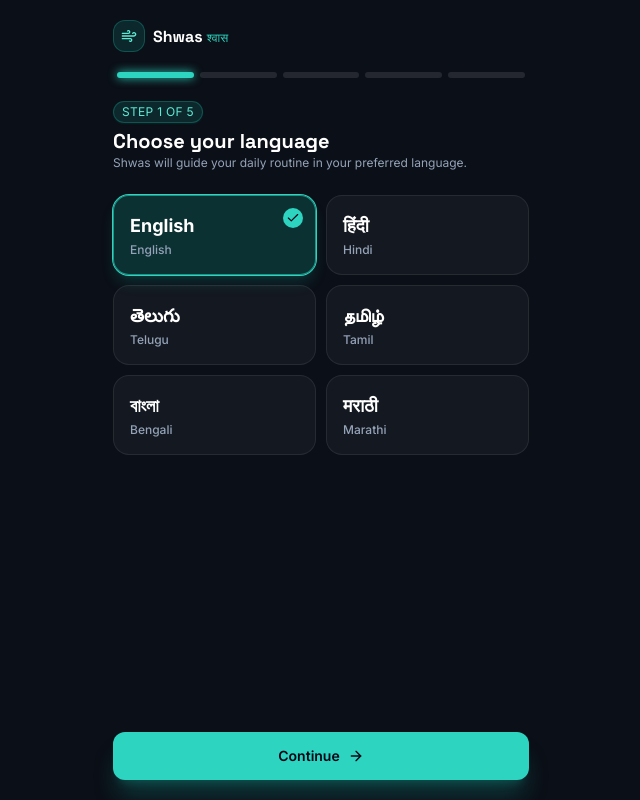
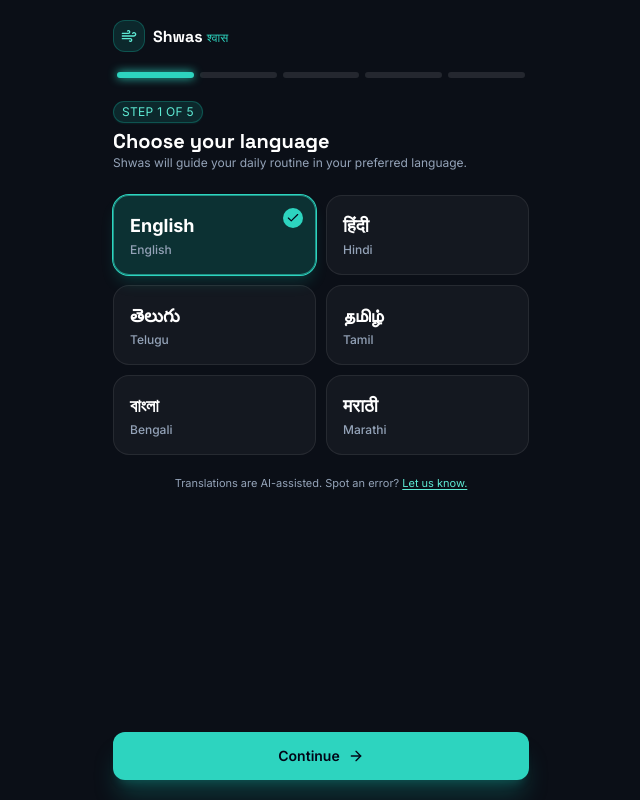
Before and after one commit to saardhakram/shwas, a React (Vite) app: page /onboarding in a window 1280 px wide. Shown: the whole page, without its empty margins (319-959 px from the left). Built offline with nearby package versions, Linux system fonts and the light colour scheme; no server answers.

Commit message:
feat(i18n): AI-assisted translation notice with feedback link

```diff
--- a/src/components/ui/LanguageSwitcher.tsx
+++ b/src/components/ui/LanguageSwitcher.tsx
@@ -3,6 +3,7 @@ import { useTranslation } from 'react-i18next';
 import { Globe, ChevronDown, Check } from 'lucide-react';
 import { STORAGE_KEYS, storage } from '../../lib/storage';
 import type { UserProfile } from '../../types';
+import { TranslationNotice } from './TranslationNotice';
 
 export const LANGUAGES = [
   { code: 'en', label: 'English', native: 'English' },
@@ -69,14 +70,11 @@ export const LanguageSwitcher: React.FC<{ className?: string }> = ({ className =
       </button>
 
       {isOpen && (
-        <div
-          role="listbox"
-          aria-label={t('app.availableLanguages', 'Available languages')}
-          className="absolute right-0 mt-1.5 w-44 rounded-xl bg-surface-elevated border border-white/[0.14] shadow-2xl p-1.5 z-50"
-        >
+        <div className="absolute right-0 mt-1.5 w-56 rounded-xl bg-surface-elevated border border-white/[0.14] shadow-2xl p-1.5 z-50">
           <div className="px-2 py-1 text-[10px] font-semibold tracking-wider text-slate-400 uppercase">
             {t('app.languages', 'Languages')}
           </div>
+          <div role="listbox" aria-label={t('app.availableLanguages', 'Available languages')}>
             {LANGUAGES.map((lang) => {
               const isSelected = lang.code === currentLang.code;
               return (
@@ -99,6 +97,10 @@ export const LanguageSwitcher: React.FC<{ className?: string }> = ({ className =
               );
             })}
           </div>
+          <div className="mt-1.5 pt-1.5 px-2 border-t border-white/[0.08]">
+            <TranslationNotice />
+          </div>
+        </div>
       )}
     </div>
   );
--- /dev/null
+++ b/src/components/ui/TranslationNotice.tsx
@@ -0,0 +1,36 @@
+import React from 'react';
+import { useTranslation } from 'react-i18next';
+
+export const TRANSLATION_FEEDBACK_URL =
+  'https://github.com/saardhakram/shwas/issues/new?labels=translation&title=Translation%20issue';
+
+interface TranslationNoticeProps {
+  className?: string;
+}
+
+export const TranslationNotice: React.FC<TranslationNoticeProps> = ({ className = '' }) => {
+  const { t } = useTranslation();
+
+  return (
+    <p className={`text-[11px] leading-relaxed text-slate-400 ${className}`.trim()}>
+      {t('app.translationNoticePrefix', 'Translations are AI-assisted. Spot an error?')}{' '}
+      <a
+        href={TRANSLATION_FEEDBACK_URL}
+        target="_blank"
+        rel="noopener noreferrer"
+        className="text-teal-300 hover:text-teal-200 underline underline-offset-2 transition-colors focus-visible:outline-none focus-visible:ring-2 focus-visible:ring-teal-400 rounded-sm"
+      >
+        {t('app.translationNoticeLink', 'Let us know.')}
+        <span className="sr-only">
+          {' '}
+          {t(
+            'app.translationNoticeLinkSr',
+            '(report a translation issue on GitHub, opens in a new tab)',
+          )}
+        </span>
+      </a>
+    </p>
+  );
+};
+
+export default TranslationNotice;
--- a/src/features/onboarding/LanguageStep.tsx
+++ b/src/features/onboarding/LanguageStep.tsx
@@ -2,6 +2,7 @@ import React from 'react';
 import { useTranslation } from 'react-i18next';
 import { Check } from 'lucide-react';
 import Badge from '../../components/ui/Badge';
+import { TranslationNotice } from '../../components/ui/TranslationNotice';
 import { LANGUAGE_TILES } from './useOnboarding';
 
 interface LanguageStepProps {
@@ -55,6 +56,8 @@ export const LanguageStep: React.FC<LanguageStepProps> = ({ language, onSelectLa
           );
         })}
       </div>
+
+      <TranslationNotice className="text-center pt-1" />
     </div>
   );
 };
--- a/src/locales/bn.json
+++ b/src/locales/bn.json
@@ -10,6 +10,9 @@
     "languages": "ভাষা",
     "availableLanguages": "উপলব্ধ ভাষা",
     "selectLanguageAria": "ভাষা নির্বাচন করুন, বর্তমান ভাষা {{language}}",
+    "translationNoticePrefix": "অনুবাদগুলো AI-এর সহায়তায় তৈরি। কোনো ভুল চোখে পড়েছে?",
+    "translationNoticeLink": "আমাদের জানান।",
+    "translationNoticeLinkSr": "(GitHub-এ অনুবাদের ত্রুটি রিপোর্ট করুন, নতুন ট্যাবে খুলবে)",
     "units": {
       "cigs": "সিগারেট",
       "cigsPerDay": "সিগারেট/দিন",
--- a/src/locales/en.json
+++ b/src/locales/en.json
@@ -10,6 +10,9 @@
     "languages": "Languages",
     "availableLanguages": "Available languages",
     "selectLanguageAria": "Select language, current language {{language}}",
+    "translationNoticePrefix": "Translations are AI-assisted. Spot an error?",
+    "translationNoticeLink": "Let us know.",
+    "translationNoticeLinkSr": "(report a translation issue on GitHub, opens in a new tab)",
     "units": {
       "cigs": "cigs",
       "cigsPerDay": "cigs/day",
--- a/src/locales/hi.json
+++ b/src/locales/hi.json
@@ -10,6 +10,9 @@
     "languages": "भाषाएँ",
     "availableLanguages": "उपलब्ध भाषाएँ",
     "selectLanguageAria": "भाषा चुनें, वर्तमान भाषा {{language}}",
+    "translationNoticePrefix": "अनुवाद AI की सहायता से किए गए हैं। कोई त्रुटि दिखी?",
+    "translationNoticeLink": "हमें बताएँ।",
+    "translationNoticeLinkSr": "(GitHub पर अनुवाद की त्रुटि की रिपोर्ट करें, नए टैब में खुलता है)",
     "units": {
       "cigs": "सिगरेट",
       "cigsPerDay": "सिगरेट/दिन",
--- a/src/locales/mr.json
+++ b/src/locales/mr.json
@@ -10,6 +10,9 @@
     "languages": "भाषा",
     "availableLanguages": "उपलब्ध भाषा",
     "selectLanguageAria": "भाषा निवडा, सध्याची भाषा {{language}}",
+    "translationNoticePrefix": "भाषांतरे AI च्या मदतीने केली आहेत. काही चूक आढळली का?",
+    "translationNoticeLink": "आम्हाला कळवा.",
+    "translationNoticeLinkSr": "(GitHub वर भाषांतरातील चूक कळवा, नवीन टॅबमध्ये उघडते)",
     "units": {
       "cigs": "सिगारेट",
       "cigsPerDay": "सिगारेट/दिवस",
--- a/src/locales/ta.json
+++ b/src/locales/ta.json
@@ -10,6 +10,9 @@
     "languages": "மொழிகள்",
     "availableLanguages": "கிடைக்கும் மொழிகள்",
     "selectLanguageAria": "மொழியைத் தேர்ந்தெடுக்கவும், தற்போதைய மொழி {{language}}",
+    "translationNoticePrefix": "மொழிபெயர்ப்புகள் AI உதவியுடன் உருவாக்கப்பட்டவை. பிழை கண்டீர்களா?",
+    "translationNoticeLink": "எங்களுக்குத் தெரியப்படுத்துங்கள்.",
+    "translationNoticeLinkSr": "(GitHub இல் மொழிபெயர்ப்பு பிழையைப் புகாரளிக்கவும், புதிய தாவலில் திறக்கும்)",
     "units": {
       "cigs": "சிகரெட்",
       "cigsPerDay": "சிகரெட்/நாள்",
--- a/src/locales/te.json
+++ b/src/locales/te.json
@@ -10,6 +10,9 @@
     "languages": "భాషలు",
     "availableLanguages": "అందుబాటులో ఉన్న భాషలు",
     "selectLanguageAria": "భాషను ఎంచుకోండి, ప్రస్తుత భాష {{language}}",
+    "translationNoticePrefix": "అనువాదాలు AI సహాయంతో రూపొందించబడ్డాయి. ఏదైనా తప్పు కనిపించిందా?",
+    "translationNoticeLink": "మాకు తెలియజేయండి.",
+    "translationNoticeLinkSr": "(GitHub లో అనువాద లోపాన్ని నివేదించండి, కొత్త ట్యాబ్‌లో తెరుచుకుంటుంది)",
     "units": {
       "cigs": "సిగరెట్లు",
       "cigsPerDay": "సిగరెట్లు/రోజు",
```
Also changed, not shown: 1 other file (tests, documents, lock files or other folders). Lines whose indentation alone changed are shown as unchanged.
